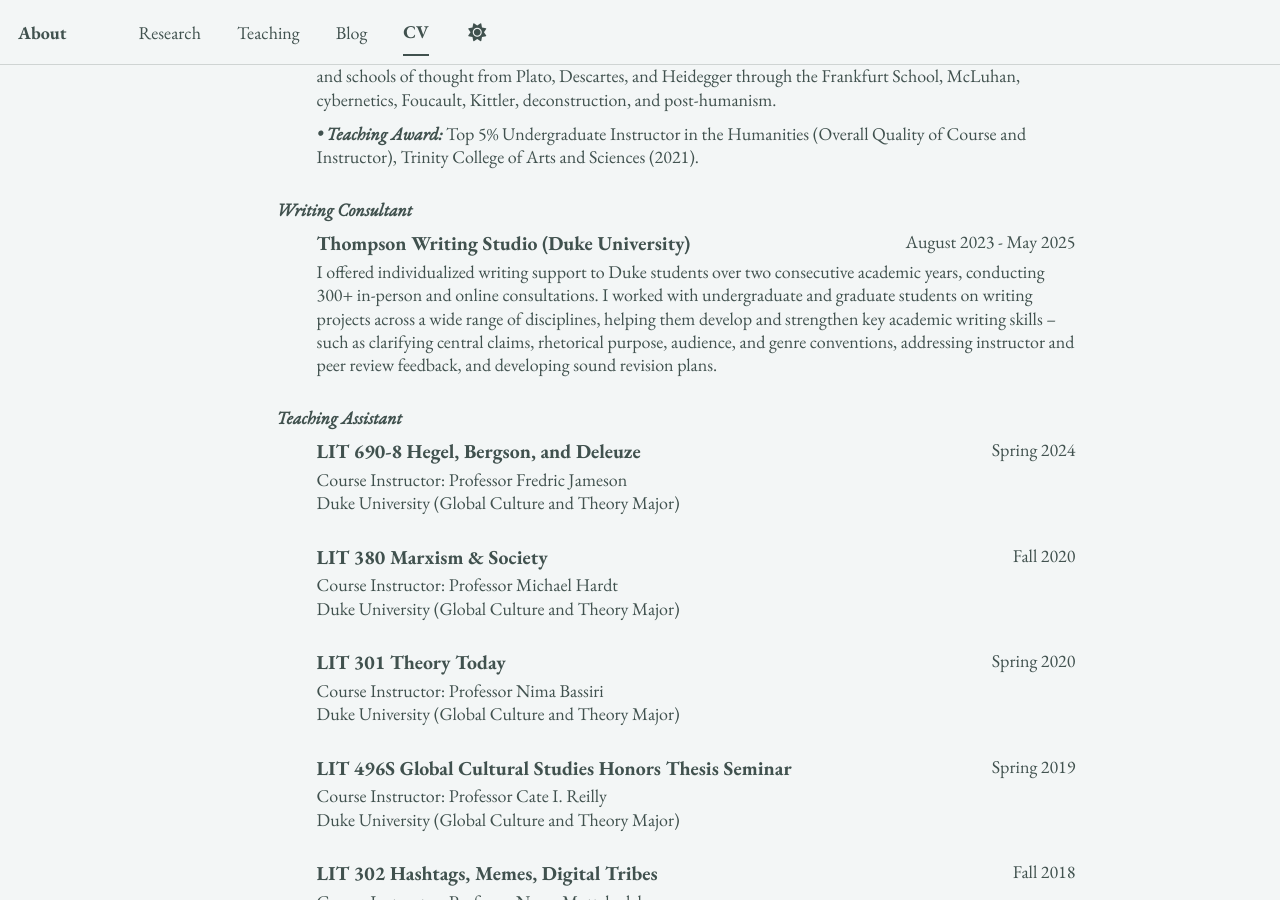
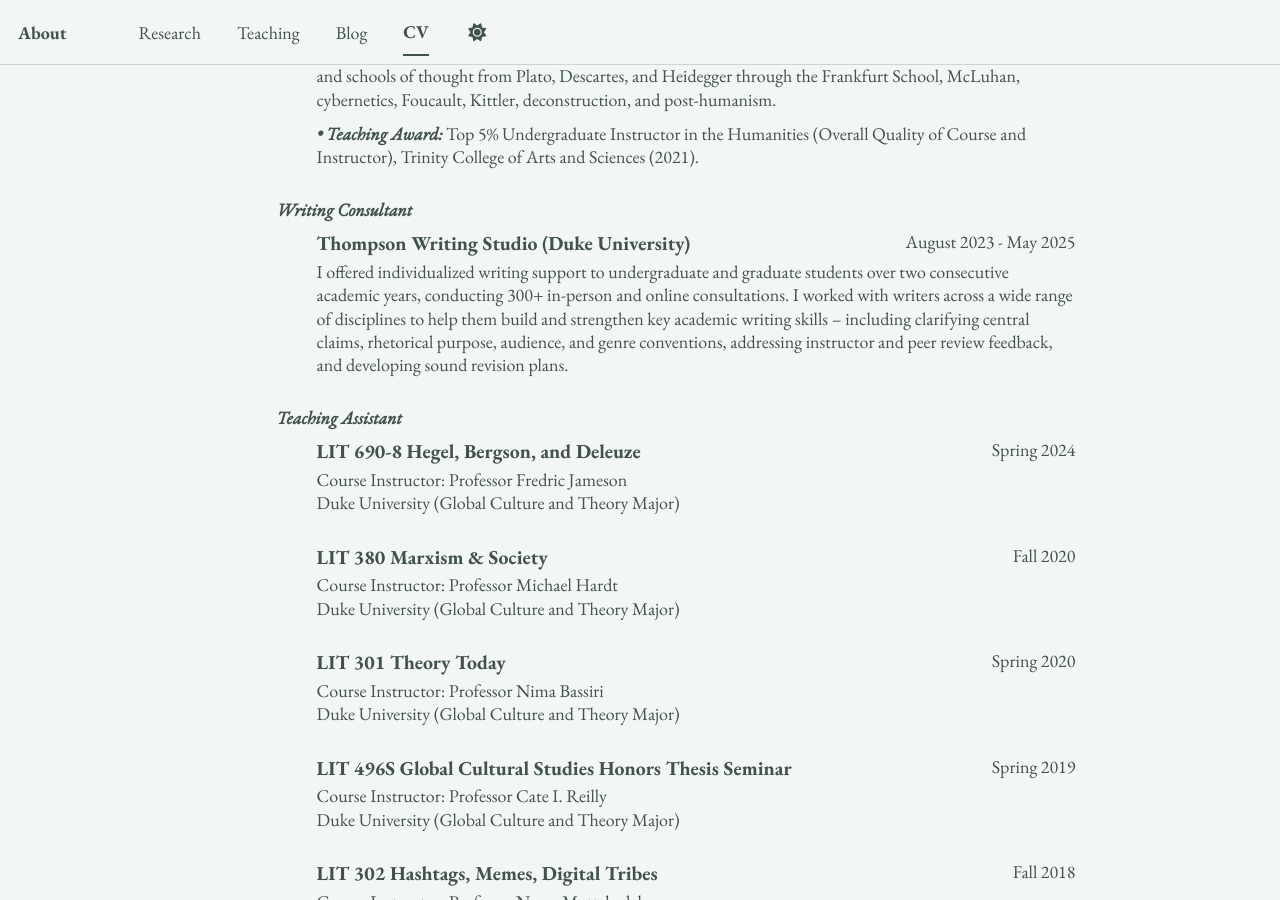
Before and after one commit to epujol90/epujol90.github.io, a Jekyll site: the page built from _pages/cv-json.md, in a window 1280 px wide and 900 px high, scrolled down 5956 px. Built offline with Jekyll 4.4.1, drawn with Linux system fonts in a browser that asks for light colours; a script bundle is joined from its source files by our own code; library files that are not in the unit come from our copies.

Commit message:
Update cv.json

```diff
--- a/_data/cv.json
+++ b/_data/cv.json
@@ -349,7 +349,7 @@
       "institution": "",
       "date": "August 2023 - May 2025",
       "role": "",
-      "description": "I offered individualized writing support to Duke students over two consecutive academic years, conducting 300+ in-person and online consultations. I worked with undergraduate and graduate students on writing projects across a wide range of disciplines, helping them develop and strengthen key academic writing skills – such as clarifying central claims, rhetorical purpose, audience, and genre conventions, addressing instructor and peer review feedback, and developing sound revision plans.",
+      "description": "I offered individualized writing support to undergraduate and graduate students over two consecutive academic years, conducting 300+ in-person and online consultations. I worked with writers across a wide range of disciplines to help them build and strengthen key academic writing skills – including clarifying central claims, rhetorical purpose, audience, and genre conventions, addressing instructor and peer review feedback, and developing sound revision plans.",
       "category": "Writing Consultant"
     },
     {
```
